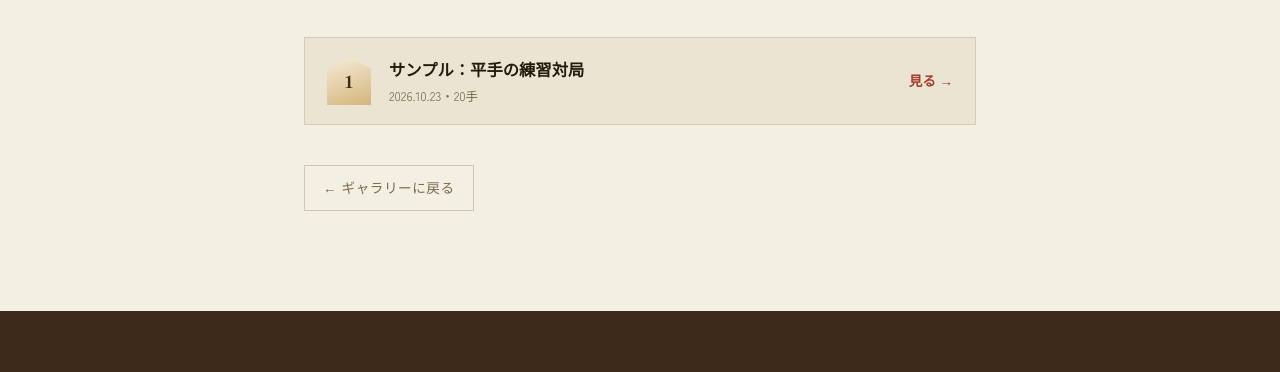
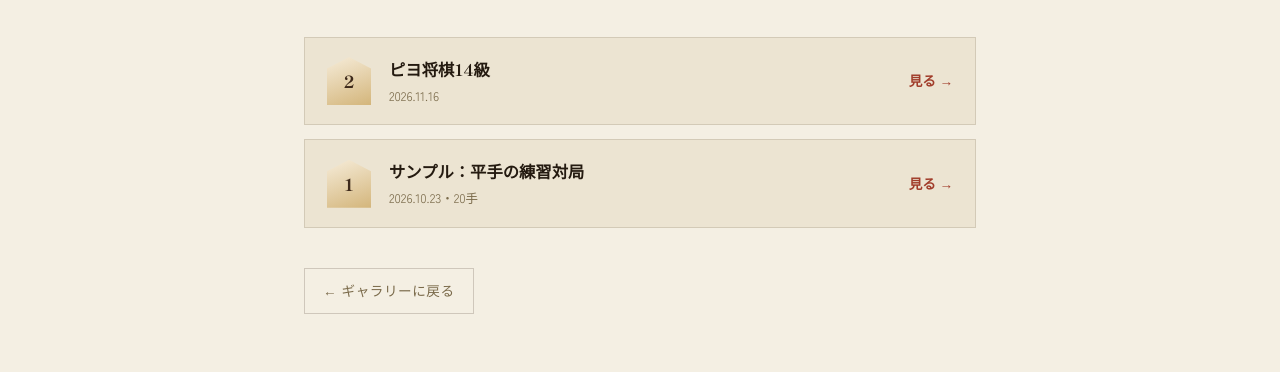
Before and after one commit to Azaleacreativeroom888/fan-shogi, a plain HTML site: page kifu.html in a window 1280 px wide. Shown: the part 353-725 px from the top of the page. Drawn offline with Linux system fonts and the light colour scheme.

Commit message:
Add game card for Kifu 2

```diff
--- a/kifu.html
+++ b/kifu.html
@@ -233,6 +233,15 @@
      （kifu1.html をコピーして kifu2.html を作り、各ファイルの OTHERS も更新すること） -->
 <div class="game-list">
 
+  <a class="game-card" href="kifu2.html">
+    <div class="game-no">2</div>
+    <div class="game-text">
+      <div class="title">ピヨ将棋14級</div>
+      <div class="sub">2026.11.16</div>
+    </div>
+    <div class="game-go">見る →</div>
+  </a>
+
   <a class="game-card" href="kifu1.html">
     <div class="game-no">1</div>
     <div class="game-text">
```
